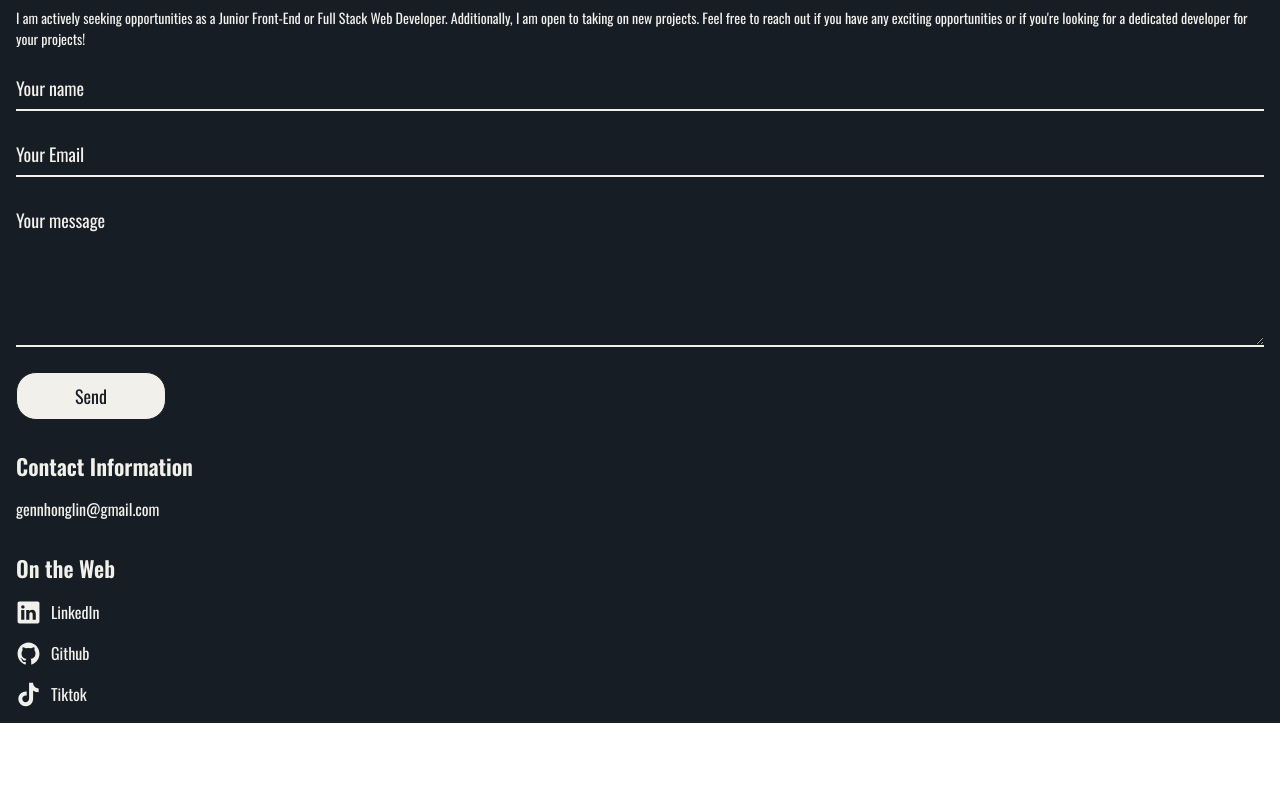
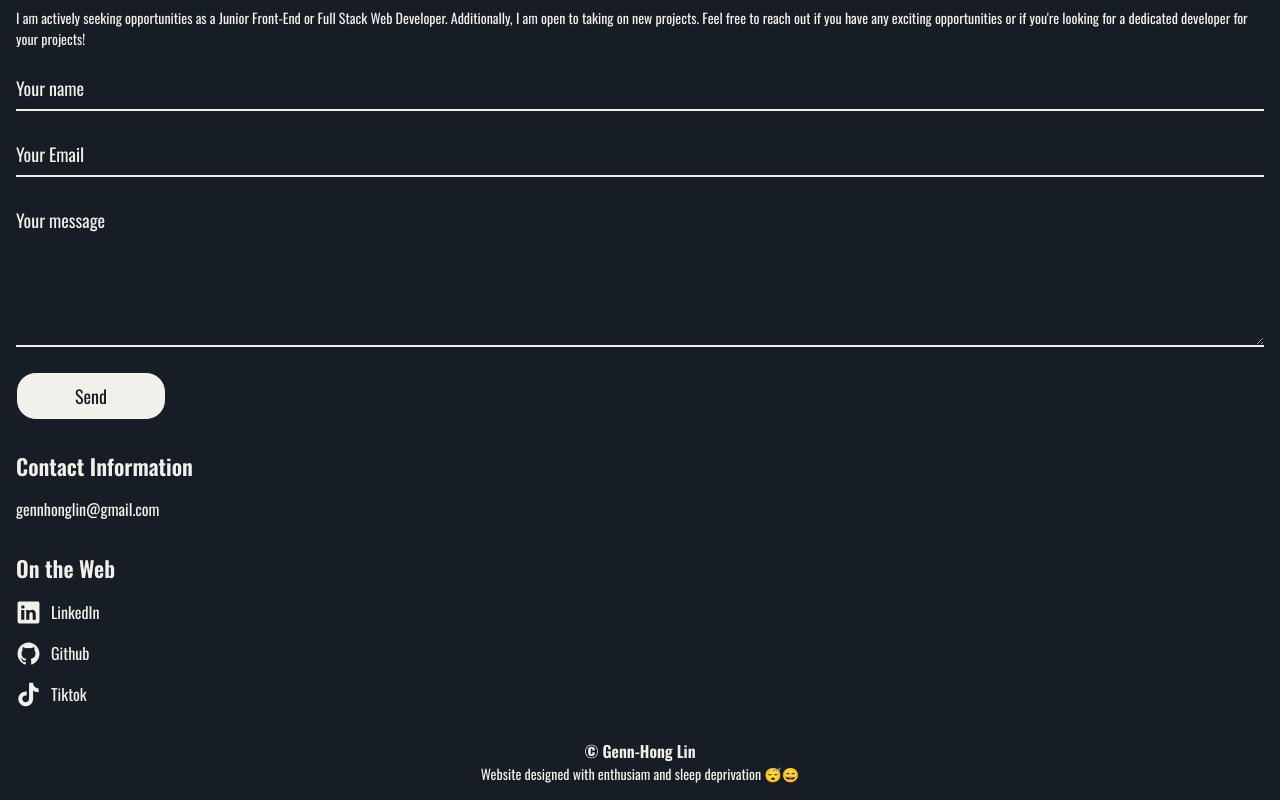
Before and after one commit to gennhonglin/personal-website, a React (Create React App) app: page / in a window 1280 px wide. Shown: the part 5022-5822 px from the top of the page. Before the commit the page ends 5745 px from the top, so only its background shows below. Built offline with nearby package versions, Linux system fonts and the light colour scheme.

Commit message:
Developed the footer section and made it more personable so the website displays my personality and professionalism as well.

```diff
--- a/src/components/Footer/Footer.js
+++ b/src/components/Footer/Footer.js
@@ -4,7 +4,7 @@ function Footer() {
     return(
         <footer className="footer">
             <p className="footer__copyright">&#169; Genn-Hong Lin</p>
-            <p className="footer__detail">Website designed with enthusiam and late night coding sessions</p>
+            <p className="footer__detail">Website designed with enthusiam and sleep deprivation 😴😄</p>
         </footer>
     );
 }
--- a/src/components/Footer/Footer.scss
+++ b/src/components/Footer/Footer.scss
@@ -2,6 +2,7 @@
     padding: 1rem;
     display: flex;
     flex-direction: column;
+    align-items: center;
 
     &__copyright {
         font-size: 1rem;
@@ -9,4 +10,10 @@
         color: #F1F0EA;
     }
 
+    &__detail {
+        font-size: .875rem;
+        color: #F1F0EA;
+        text-align: center;
+    }
+
 }
--- a/src/pages/Homepage/Homepage.js
+++ b/src/pages/Homepage/Homepage.js
@@ -3,6 +3,7 @@ import Header from "../../components/Header/Header";
 import About from "../../components/About/About";
 import Projects from "../../components/Projects/Projects";
 import Contact from "../../components/Contact/Contact";
+import Footer from "../../components/Footer/Footer";
 
 function Homepage() {
     return(
@@ -11,6 +12,7 @@ function Homepage() {
             <About></About>
             <Projects></Projects>
             <Contact></Contact>
+            <Footer></Footer>
         </section>
     )
 }
```
